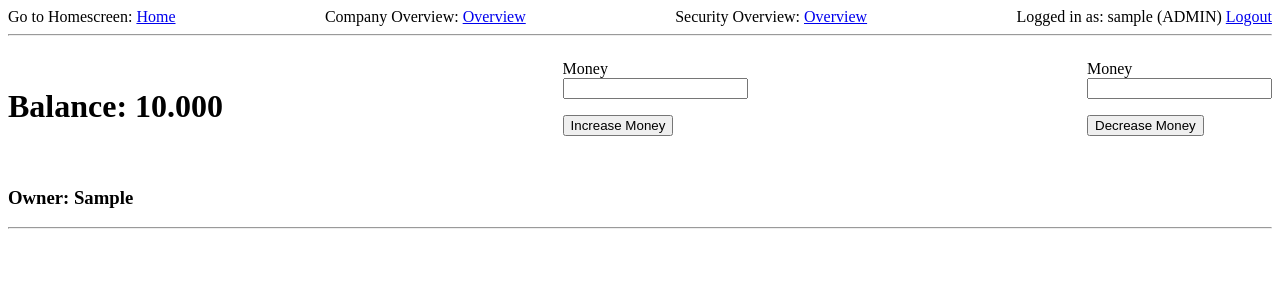
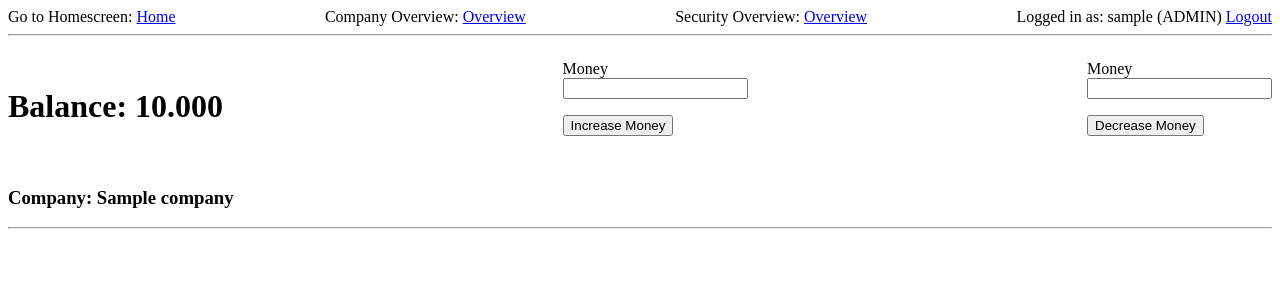
Before and after one commit to Trooooooonix/PRDKE-SS23, a Flask app: page /associated_account/1 in a window 1280 px wide. Shown: the top 300 px of the page. Run offline with Flask 3, Linux system fonts and the light colour scheme; a user stored in the database is signed in; tables that the repository leaves empty hold one stand-in row (values such as "Sample post"); some libraries are stand-ins or nearby versions.

Commit message:
fixed representation of Owner in Account (not ID -> name)

```diff
--- a/projectDirectory/app/models.py
+++ b/projectDirectory/app/models.py
@@ -71,7 +71,7 @@ class Company(db.Model):
                 'company_name': self.company_name, 'company_info': self.company_info}
 
     def __repr__(self):
-        return 'Company {}'.format(self.company_name, self.address, self.employee_nr)
+        return 'Company: {}'.format(self.company_name, self.address, self.employee_nr)
 
 
 class Account(db.Model):
--- a/projectDirectory/app/routes.py
+++ b/projectDirectory/app/routes.py
@@ -43,10 +43,6 @@ def home_site():
     securities.sort(key=lambda x: (x.name, x.comp_id))
     return render_template('index.html', title='Home', user=user, companies=companies, securities=securities)
 
-
-# ============================================================================================================
-# TODO: This method will load some basic data into the specific tables in order to have a decent starting point.
-# ============================================================================================================
 
 
 # ============================================================================================================
@@ -194,8 +190,6 @@ def company_deletion(company_id):
           f'and its linked Account: {acc.account_id} gelöscht!')
     return redirect(request.referrer or url_for('company_overview'))
 
-
-@app.route('/company')
 # ============================================================================================================
 # TODO: Everything needed for Account
 # ============================================================================================================
@@ -203,10 +197,11 @@ def company_deletion(company_id):
 @login_required
 def account_index(account_id):
     account = Account.query.get(account_id)
+    company = Company.query.filter_by(account_nr=account_id).first()
     inputForm = MoneyInputForm()
     outputForm = MoneyOutputForm()
     return render_template('account_index.html', title="Account overview", account=account,
-                           inputForm=inputForm, outputForm=outputForm)
+                           inputForm=inputForm, outputForm=outputForm, name=company)
 
 
 @app.route('/edit_balance_up/<int:account_id>', methods=['POST', 'PUT'])
--- a/projectDirectory/app/templates/account_index.html
+++ b/projectDirectory/app/templates/account_index.html
@@ -26,5 +26,5 @@
             <p>{{ outputForm.submit() }}</p>
         </form>
     </div>
-    <h3> Owner: {{ account.owner }}</h3>
+    <h3>{{ name }}</h3>
 {% endblock %}
```
Also changed, not shown: projectDirectory/app.db.
